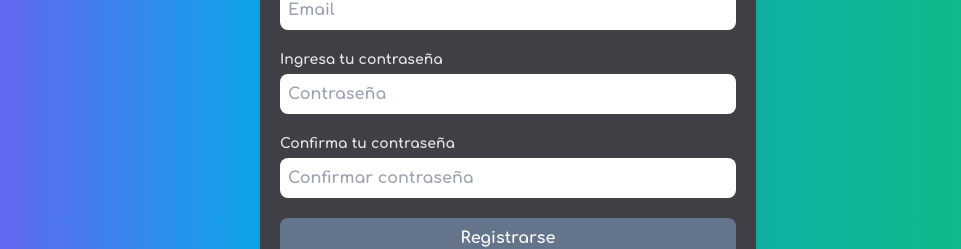
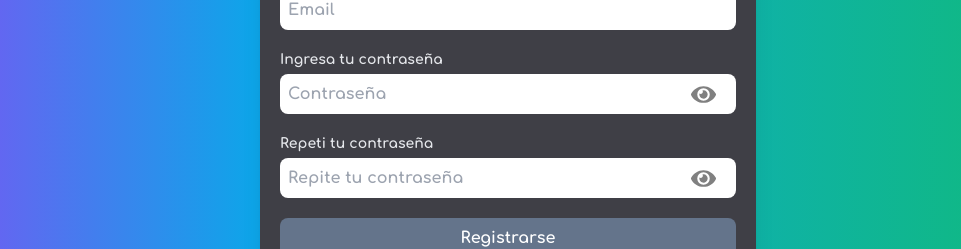
Before and after one commit to dborgat/next-dashboard, a Next.js app: page /register in a window 1280 px wide. Shown: the part 286-535 px from the top of the page, without its empty margins (132-1093 px from the left). Built offline with nearby package versions, Linux system fonts and the light colour scheme.

Commit message:
commit pre dev

```diff
--- a/app/dashboard/layout.tsx
+++ b/app/dashboard/layout.tsx
@@ -9,10 +9,10 @@ interface DashboardLayoutProps {
 const DashboardLayout = ({ children }: DashboardLayoutProps) => {
   return (
     <div className='grid grid-cols-5 h-screen'>
-      <div className='col-span-1 p-5'>
+      <div className='col-span-1 p-5 bg-slate-700'>
         <Sidebar />
       </div>
-      <div className='col-span-4 bg-gray p-5'>
+      <div className='col-span-4 bg-gray p-5 bg-slate-800'>
         <Navbar />
         {children}
       </div>
--- a/app/layout.tsx
+++ b/app/layout.tsx
@@ -1,8 +1,7 @@
 import type { Metadata } from 'next';
-import { Inter, Comfortaa } from 'next/font/google';
+import { Comfortaa } from 'next/font/google';
 import './ui/globals.css';
 
-const inter = Inter({ subsets: ['latin'] });
 const conforta = Comfortaa({ subsets: ['latin'], weight: ['300', '400','500','600','700'] });
 
 export const metadata: Metadata = {
--- a/app/register/page.tsx
+++ b/app/register/page.tsx
@@ -1,10 +1,12 @@
 'use client';
 import React, { useState } from 'react';
+import { FaEyeSlash, FaEye } from 'react-icons/fa';
 import { MdPets } from 'react-icons/md';
 
 const RegisterPage: React.FC = () => {
   const [username, setUsername] = useState('');
   const [password, setPassword] = useState('');
+  const [showPassword, setShowPassword] = useState(false);
 
   const handleUsernameChange = (event: React.ChangeEvent<HTMLInputElement>) => {
     setUsername(event.target.value);
@@ -12,6 +14,10 @@ const RegisterPage: React.FC = () => {
 
   const handlePasswordChange = (event: React.ChangeEvent<HTMLInputElement>) => {
     setPassword(event.target.value);
+  };
+
+  const togglePasswordVisibility = () => {
+    setShowPassword(!showPassword);
   };
 
   const handleSubmit = (event: React.FormEvent) => {
@@ -42,21 +48,55 @@ const RegisterPage: React.FC = () => {
             <label className='text-sm text-gray-200'>
               Ingresa tu contraseña
             </label>
-            <input
-              className='p-2 rounded-lg text-black border-none focus:outline-none'
-              type='password'
-              placeholder='Contraseña'
-            />
+            <div className='flex bg-white justify-between rounded-lg items-center'>
+              <input
+                className='p-2 text-black rounded-lg bg-transparent w-3/4 border-none focus:outline-none'
+                type={showPassword ? 'text' : 'password'}
+                placeholder='Contraseña'
+              />
+              {showPassword ? (
+                <FaEyeSlash
+                  onClick={togglePasswordVisibility}
+                  color='grey'
+                  className='mr-5'
+                  size='25'
+                />
+              ) : (
+                <FaEye
+                  onClick={togglePasswordVisibility}
+                  color='grey'
+                  className='mr-5'
+                  size='25'
+                />
+              )}
+            </div>
           </div>
           <div className='grid gap-1'>
             <label className='text-sm text-gray-200'>
-              Confirma tu contraseña
+              Repeti tu contraseña
             </label>
-            <input
-              className='p-2 rounded-lg text-black border-none focus:outline-none'
-              type='password'
-              placeholder='Confirmar contraseña'
-            />
+            <div className='flex bg-white justify-between rounded-lg items-center'>
+              <input
+                className='p-2 text-black rounded-lg bg-transparent w-3/4 border-none focus:outline-none'
+                type={showPassword ? 'text' : 'password'}
+                placeholder='Repite tu contraseña'
+              />
+              {showPassword ? (
+                <FaEyeSlash
+                  onClick={togglePasswordVisibility}
+                  color='grey'
+                  className='mr-5'
+                  size='25'
+                />
+              ) : (
+                <FaEye
+                  onClick={togglePasswordVisibility}
+                  color='grey'
+                  className='mr-5'
+                  size='25'
+                />
+              )}
+            </div>
           </div>
           <button className='p-2 rounded-lg bg-slate-500'>Registrarse</button>
           <span className='text-sm text-gray-200 text-center'>
--- a/app/ui/dashboard/navbar/navbar.tsx
+++ b/app/ui/dashboard/navbar/navbar.tsx
@@ -12,7 +12,7 @@ const Navbar = () => {
   const pathname = usePathname();
 
   return (
-    <div className='flex justify-between items-center p-5 rounded-lg bg-france'>
+    <div className='flex justify-between items-center p-5 rounded-lg bg-slate-600'>
       <div className='font-bold capitalize'>
         {pathname.split('/').pop()}
       </div>
--- a/app/ui/dashboard/sidebar/menuLink/menuLink.tsx
+++ b/app/ui/dashboard/sidebar/menuLink/menuLink.tsx
@@ -18,7 +18,7 @@ const MenuLink = ({ item }: MenuLinkProps) => {
   return (
     <Link
       href={item.path}
-      className={`p-3 flex items-center text-licorice gap-2 hover:bg-blue ${pathname === item.path ? 'bg-blue' : ''} rounded-md`}
+      className={`mt-3 p-3 flex items-center text-slate-100 gap-2 hover:bg-slate-400 ${pathname === item.path ? 'bg-slate-400' : ''} rounded-md`}
     >
       {item.icon}
       {item.title}
--- a/app/ui/dashboard/sidebar/sidebar.tsx
+++ b/app/ui/dashboard/sidebar/sidebar.tsx
@@ -17,13 +17,13 @@ const Sidebar = () => {
         />
         <div className='grid'>
           <span className='font-semibold'>Davor Dev</span>
-          <span className='text-red-950'>Admin</span>
+          <span className='text-slate-400'>Administrador</span>
         </div>
       </div>
       <ul>
         {menuItems?.map((item) => (
           <li key={item.title} className=''>
-            <h2 className='text-licorice font-bold text-sm mt-2 mb-0'>
+            <h2 className='font-bold text-sm mt-2 mb-0 underline'>
               {item.title}
             </h2>
             <ul>
```
